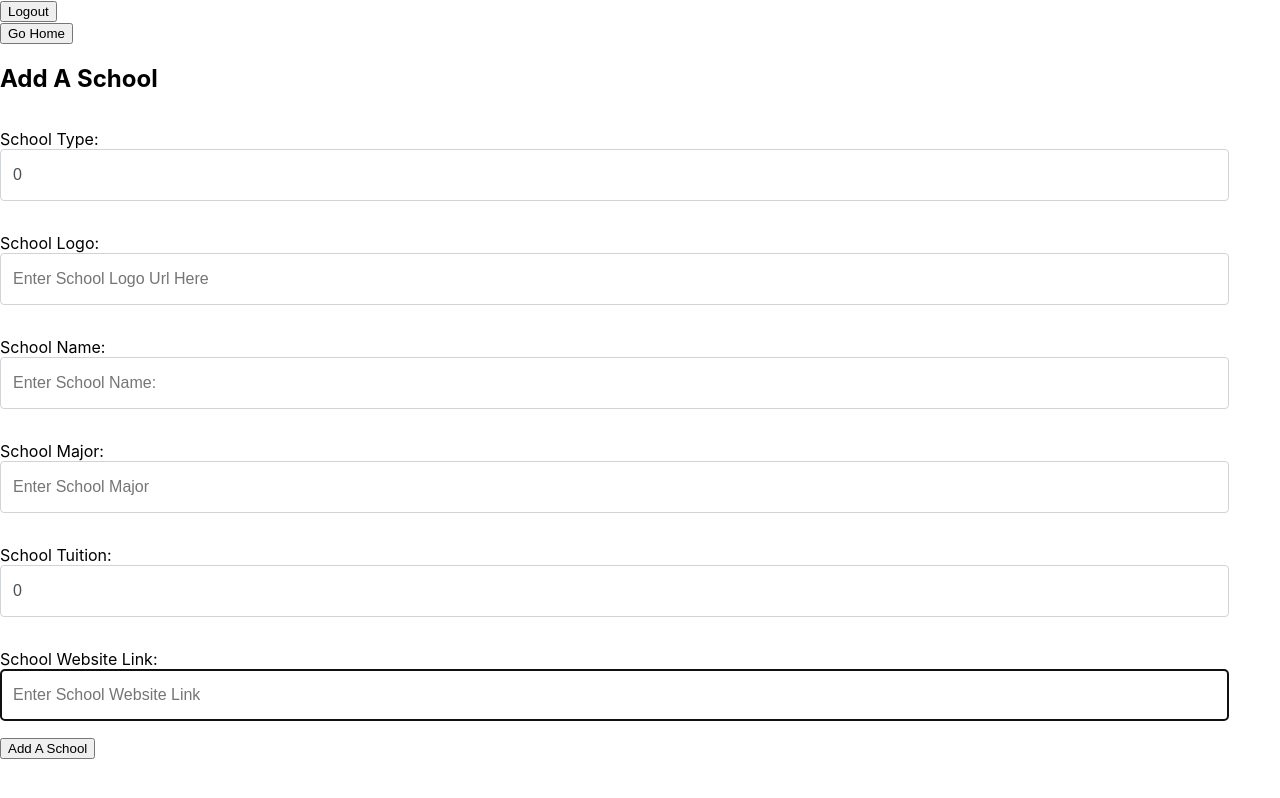
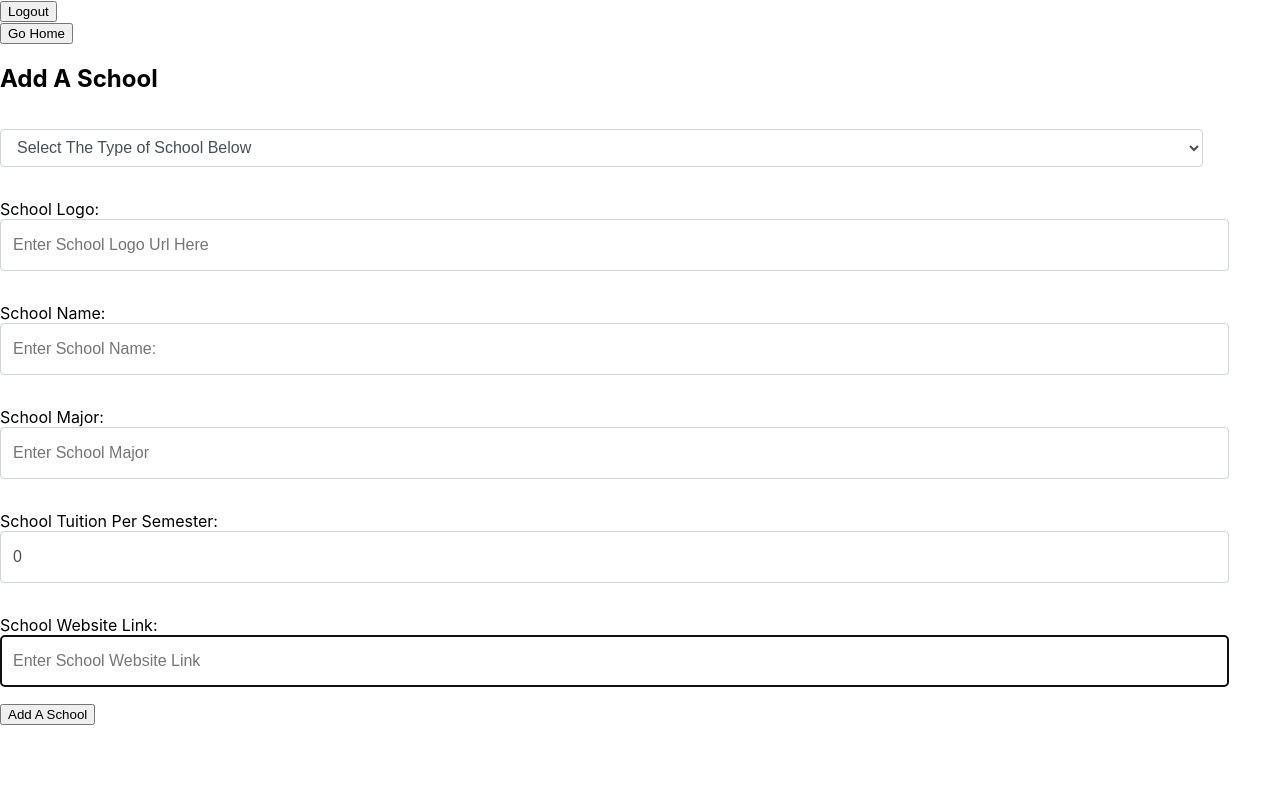
Before and after one commit to IanJames2/AFE, a React (Create React App) app: page /add_a_school in a window 1280 px wide. Built offline with nearby package versions, Linux system fonts and the light colour scheme; sample sign-in values are in the browser's storage.

Commit message:
Dropdown finally works.

```diff
--- a/src/components/ApplicationViews.js
+++ b/src/components/ApplicationViews.js
@@ -4,11 +4,11 @@ import { SchoolList } from "./school/SchoolList";
 import { SchoolForm } from "./school/SchoolForm";
 import { SchoolDetail } from "./school/SchoolDetail";
 import { SchoolProvider } from "./school/SchoolProvider";
+import { SchoolTypeProvider } from "./school/SchoolTypeProvider";
 import { Logout } from "./Logout";
 import { HomeButton } from "./HomeButton";
 
 export const ApplicationViews = () => {
-
   /*
   <Route>
     render={() => {
@@ -21,9 +21,10 @@ export const ApplicationViews = () => {
   }
   </Route>
 */
+
   return (
     <>
-
+      <SchoolTypeProvider>
         <SchoolProvider>
           <Route exact path="/home">
             <Logout></Logout>
@@ -46,6 +47,7 @@ export const ApplicationViews = () => {
             <SchoolForm></SchoolForm>
           </Route>
         </SchoolProvider>
+      </SchoolTypeProvider>
     </>
   );
 };
--- a/src/components/school/SchoolForm.js
+++ b/src/components/school/SchoolForm.js
@@ -1,59 +1,67 @@
-import React, { useContext, useState, useEffect } from "react"
-import { SchoolContext } from "../school/SchoolProvider"
-import "./School.css"
-import { useHistory, useParams } from 'react-router-dom';
+import React, { useContext, useState, useEffect } from "react";
+import { SchoolContext } from "../school/SchoolProvider";
+import { SchoolTypeContext } from "../school/SchoolTypeProvider";
+import "./School.css";
+import { useHistory, useParams } from "react-router-dom";
 
 //TODO:SchoolType needs a dropdown. Circle back to this!
 export const SchoolForm = () => {
-  const { addSchool, updateSchool, getSchoolById } = useContext(SchoolContext)
+  const { addSchool, updateSchool, getSchoolById } = useContext(SchoolContext);
+  const { schoolTypes, getSchoolTypes } = useContext(SchoolTypeContext);
+
+  // const schoolTypeArray = getSchoolTypes()
+
   const [school, setSchool] = useState({
     schoolTypeId: 0,
     logo: "",
     institutionName: "",
     major: "",
     tuition: 0,
-    websiteURL: ""
+    websiteURL: "",
   });
 
   const [isLoading, setIsLoading] = useState(false); //? Enables and disables the button
 
-  const {schoolId} = useParams(); //* Is an object
+  const { schoolId } = useParams(); //* Is an object
 
   const history = useHistory();
 
   useEffect(() => {
+    console.log("USE EFFECT!!!!!!!!!!!!!!!!")
     {
-      if (schoolId){
-        getSchoolById(schoolId)
-        .then(school => {
-            setSchool(school)
-            setIsLoading(false)
-        })
+      if (schoolId) {
+        // getSchoolById(schoolId).then(getSchoolTypes()).then((school) => {
+        getSchoolById(schoolId).then((school) => {
+          setSchool(school);
+          setIsLoading(false);
+        });
       } else {
-        setIsLoading(false)
+        setIsLoading(false);
       }
     }
-  }, [])
+  }, []);
 
-  console.log(school)
-
-
+  console.log(school);
 
   const ChangeHandler = (e) => {
-    const newSchool = { ...school }
-    newSchool[e.target.id] = e.target.value
-    console.log(newSchool)
-    setSchool(newSchool)
-  }
+    const newSchool = { ...school };
+    newSchool[e.target.id] = e.target.value;
+    console.log(newSchool);
+    setSchool(newSchool);
+  };
 
   const SubmitHandler = () => {
-    if (school.schoolTypeId === ""
-    || school.logo === ""
-    || school.institutionName === ""
-    || school.major === ""
-    || school.tuition === ""
-    || school.websiteURL === "") {
-      window.alert("Please make sure every field has a value. This is for your own good!")
+    if (
+      school.schoolTypeId === "" ||
+      school.logo === "" ||
+      school.institutionName === "" ||
+      school.major === "" ||
+      school.tuition === "" ||
+      school.websiteURL === ""
+    ) {
+      window.alert(
+        "Please make sure every field has a value. This is for your own good!"
+      );
     } else {
       setIsLoading(true); //? Disables the button - no extra clicks
       if (schoolId) {
@@ -67,10 +75,11 @@ export const SchoolForm = () => {
           major: school.major,
           tuition: school.tuition,
           websiteURL: school.websiteURL,
-          enrollment_status: false
-        }
-        updateSchool(upSchoolObjs)
-        .then(() => history.push(`/schools/url/${schoolId}`))
+          enrollment_status: false,
+        };
+        updateSchool(upSchoolObjs).then(() =>
+          history.push(`/schools/url/${schoolId}`)
+        );
       } else {
         const newSchool = {
           userId: parseInt(localStorage.getItem("afe_user")),
@@ -80,82 +89,129 @@ export const SchoolForm = () => {
           major: school.major,
           tuition: parseInt(school.tuition),
           websiteURL: school.websiteURL,
-            enrollment_status: false
-          }
+          enrollment_status: false,
+        };
         //! ADD
-        addSchool(newSchool)
-          .then(() => history.push("/home"))
+        addSchool(newSchool).then(() => history.push("/home"));
       }
     }
-      }
+  };
   return (
     <form className="schoolForm">
-        <h2 className="schoolForm__title">{schoolId ? "Edit The School" : "Add A School" }</h2>
+      <h2 className="schoolForm__title">
+        {schoolId ? "Edit The School" : "Add A School"}
+      </h2>
       <fieldset>
         <div className="form-group">
-            <label htmlFor="name">School Type:</label>
+          {/* <label htmlFor="name">School Type:</label>
             <input type="text" id="schoolTypeId" required autoFocus className="form-control"
             placeholder="Enter School Type"
             onChange={ChangeHandler}
-            defaultValue={school.schoolTypeId}/>
+            defaultValue={school.schoolTypeId}/> */}
+          <select
+            name="schoolType"
+            id="schoolTypeId"
+            className="form-control"
+            value={school.schoolTypeId}
+            onChange={ChangeHandler}
+          >
+            <option value="0">Select The Type of School Below</option>
+            {schoolTypes.map((sch) => (
+              <option key={sch.id} value={sch.id}>
+                {sch.name}
+              </option>
+            ))}
+          </select>
         </div>
       </fieldset>
       <fieldset>
         <div className="form-group">
           <label htmlFor="name">School Logo:</label>
-            <input type="text" id="logo" required autoFocus className="form-control"
+          <input
+            type="text"
+            id="logo"
+            required
+            autoFocus
+            className="form-control"
             placeholder="Enter School Logo Url Here"
             onChange={ChangeHandler}
-            defaultValue={school.logo}/>
+            defaultValue={school.logo}
+          />
         </div>
       </fieldset>
       <fieldset>
         <div className="form-group">
           <label htmlFor="name">School Name:</label>
-            <input type="text" id="institutionName" required autoFocus className="form-control"
+          <input
+            type="text"
+            id="institutionName"
+            required
+            autoFocus
+            className="form-control"
             placeholder="Enter School Name:"
             onChange={ChangeHandler}
-            defaultValue={school.institutionName}/>
+            defaultValue={school.institutionName}
+          />
         </div>
       </fieldset>
       <fieldset>
         <div className="form-group">
           <label htmlFor="name">School Major:</label>
-            <input type="text" id="major" required autoFocus className="form-control"
+          <input
+            type="text"
+            id="major"
+            required
+            autoFocus
+            className="form-control"
             placeholder="Enter School Major"
             onChange={ChangeHandler}
-            defaultValue={school.major}/>
+            defaultValue={school.major}
+          />
         </div>
       </fieldset>
       <fieldset>
         <div className="form-group">
-            <label htmlFor="name">School Tuition:</label>
-            <input type="text" id="tuition" required autoFocus className="form-control"
+          <label htmlFor="name">School Tuition Per Semester:</label>
+          <input
+            type="text"
+            id="tuition"
+            required
+            autoFocus
+            className="form-control"
             placeholder="Enter School Tuition"
             onChange={ChangeHandler}
-            defaultValue={school.tuition}/>
+            defaultValue={school.tuition}
+          />
         </div>
       </fieldset>
       <fieldset>
         <div className="form-group">
           <label htmlFor="name">School Website Link:</label>
-            <input type="text" id="websiteURL" required autoFocus className="form-control"
+          <input
+            type="text"
+            id="websiteURL"
+            required
+            autoFocus
+            className="form-control"
             placeholder="Enter School Website Link"
             onChange={ChangeHandler}
-            defaultValue={school.websiteURL}/>
+            defaultValue={school.websiteURL}
+          />
         </div>
       </fieldset>
-        <button className="btn btn-primary"
+      <button
+        className="btn btn-primary"
         disabled={isLoading} //?What is this? Look it up later
-        onClick={school => {
-          school.preventDefault()
-          SubmitHandler()
-          }}>
-        {schoolId ? "Update The School" : "Add A School" }
+        onClick={(school) => {
+          school.preventDefault();
+          SubmitHandler();
+        }}
+      >
+        {schoolId ? "Update The School" : "Add A School"}
       </button>
     </form>
-    )
-  }
+  );
+};
 
 /*
 - 2
--- /dev/null
+++ b/src/components/school/SchoolTypeProvider.js
@@ -0,0 +1,21 @@
+import React, { useState, createContext } from "react"
+
+export const SchoolTypeContext = createContext()
+
+export const SchoolTypeProvider = (props) => {
+    const [schoolTypes, setSchoolTypes] = useState([])
+
+    const getSchoolTypes = () => {
+        return fetch("http://localhost:8088/schoolTypes")
+        .then(res => res.json())
+        .then(setSchoolTypes)
+    }
+
+    return (
+        <SchoolTypeContext.Provider value={{
+            schoolTypes, getSchoolTypes
+        }}>
+            {props.children}
+        </SchoolTypeContext.Provider>
+    )
+}
```
Lines whose indentation alone changed are shown as unchanged.
